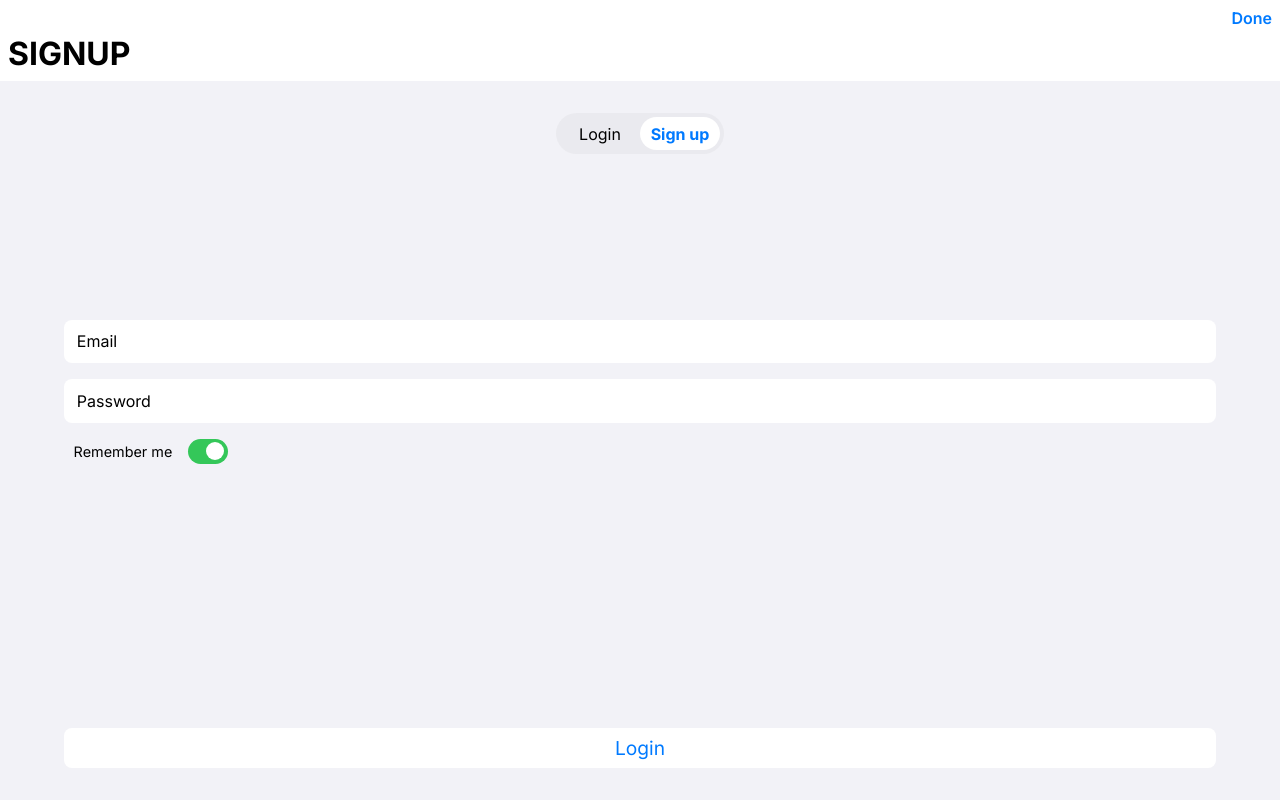
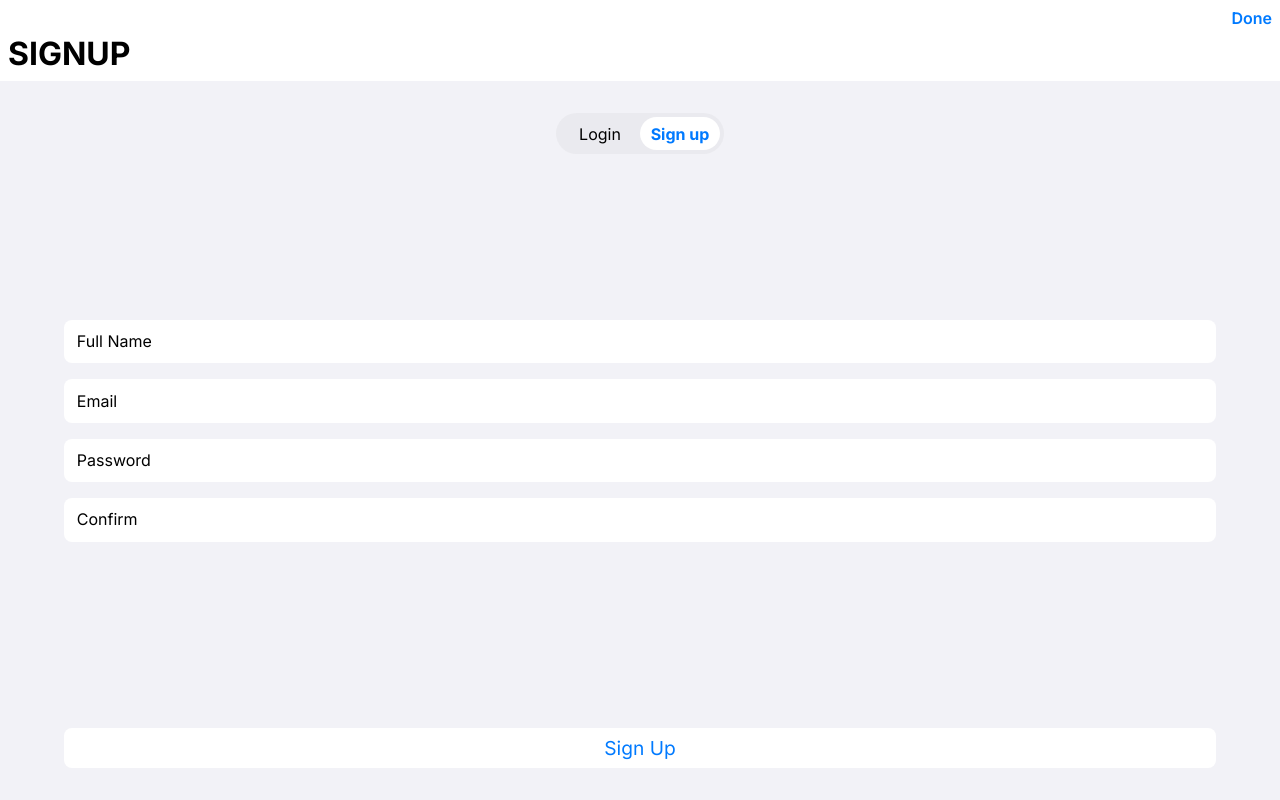
Before and after one commit to tbsoysal/login-page, a React (Vite) app: page / in a window 1280 px wide. Both pictures are taken after a click on the element "Sign up". Built offline with nearby package versions, Linux system fonts and the light colour scheme.

Commit message:
create signup form

```diff
--- a/src/App.css
+++ b/src/App.css
@@ -85,7 +85,7 @@ form {
 }
 
 .input-container .input-label {
-  width: 15%;
+  width: 40%;
 }
 
 .input-container input {
@@ -94,7 +94,7 @@ form {
   font-size: 18px;
   margin: 0 1.7rem 0 2rem;
   min-width: 0;
-  width: 60%;
+  width: 100%;
   caret-color: var(--highlight-color);
 }
 
--- a/src/App.tsx
+++ b/src/App.tsx
@@ -4,6 +4,7 @@ import Header from "./components/Header";
 import PageToggler from "./components/PageToggler";
 import LogInForm from "./components/LogInForm";
 import SubmitButton from "./components/SubmitButton";
+import SignUpForm from "./components/SignUpForm";
 
 function App() {
   const [currentPage, setCurrentPage] = useState<"login" | "signup">("login");
@@ -11,8 +12,8 @@ function App() {
     <>
       <Header currentPage={currentPage} />
       <PageToggler currentPage={currentPage} setCurrentPage={setCurrentPage} />
-      <LogInForm />
-      <SubmitButton text={"Login"} />
+      {currentPage === "login" ? <LogInForm /> : <SignUpForm />}
+      <SubmitButton text={currentPage === "login" ? "Login" : "Sign Up"} />
     </>
   );
 }
--- /dev/null
+++ b/src/components/SignUpForm.tsx
@@ -0,0 +1,14 @@
+import InputBox from "./InputBox";
+
+function SignUpForm() {
+  return (
+    <form>
+      <InputBox textField={"Full Name"} inputType={"text"} />
+      <InputBox textField={"Email"} inputType={"email"} />
+      <InputBox textField={"Password"} inputType={"password"} />
+      <InputBox textField={"Confirm"} inputType={"password"} />
+    </form>
+  );
+}
+
+export default SignUpForm;
```
